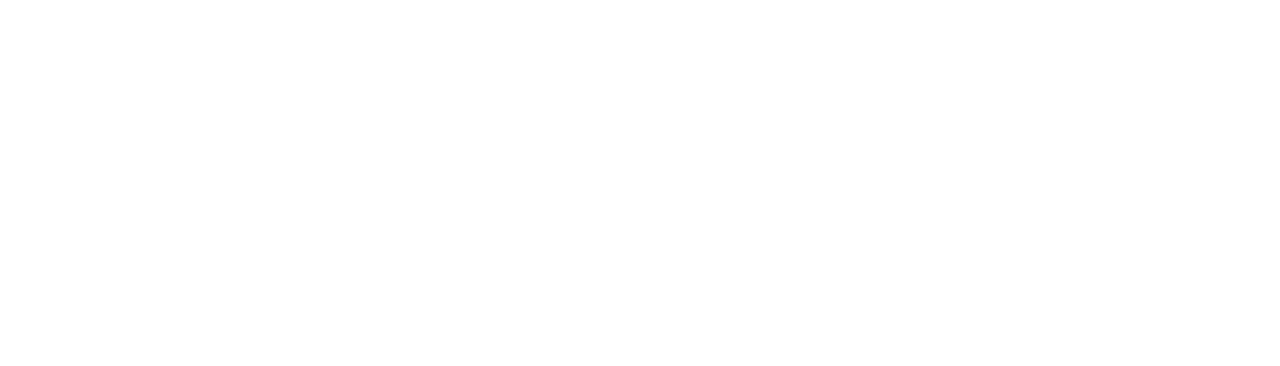
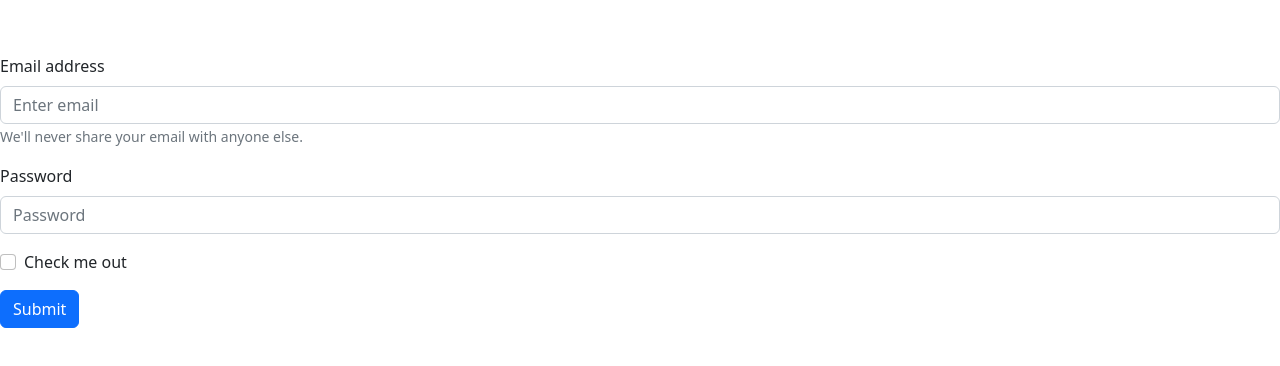
Before and after one commit to AlynaNastas/ANR-FSD-Project-5, a React (Vite) app in the folder Dental Clinic/: page / in a window 1280 px wide. Before the commit this address had no page. Shown: the part 138-504 px from the top of the page. Built offline with nearby package versions, Linux system fonts and the light colour scheme.

Commit message:
feat: Login basic structure without css

```diff
--- /dev/null
+++ b/Dental Clinic/src/layout/login/Login.css
@@ -0,0 +1,4 @@
+.boody{
+    margin-top: 15%;
+
+}
--- a/Dental Clinic/src/layout/login/Login.jsx
+++ b/Dental Clinic/src/layout/login/Login.jsx
@@ -1,6 +1,33 @@
+import Button from 'react-bootstrap/Button';
+import Form from 'react-bootstrap/Form';
+import Container from 'react-bootstrap/Form'
+import './Login.css'
+
 
 export const Login = () => {
   return (
-    <div>Login</div>
-  )
+    <Container className='boody'>
+    <Form>
+      <Form.Group className="mb-3" controlId="formBasicEmail">
+        <Form.Label>Email address</Form.Label>
+        <Form.Control type="email" placeholder="Enter email" />
+        <Form.Text className="text-muted">
+          We'll never share your email with anyone else.
+        </Form.Text>
+      </Form.Group>
+
+      <Form.Group className="mb-3" controlId="formBasicPassword">
+        <Form.Label>Password</Form.Label>
+        <Form.Control type="password" placeholder="Password" />
+      </Form.Group>
+      <Form.Group className="mb-3" controlId="formBasicCheckbox">
+        <Form.Check type="checkbox" label="Check me out" />
+      </Form.Group>
+      <Button variant="primary" type="submit">
+        Submit
+      </Button>
+    </Form>
+    </Container>
+
+  );
 }
--- a/Dental Clinic/src/mainapp/MainApp.jsx
+++ b/Dental Clinic/src/mainapp/MainApp.jsx
@@ -1,5 +1,6 @@
 import { Route, Routes } from "react-router-dom"
 import { Home } from "../layout/home/Home"
+import { Login } from "../layout/login/Login"
 
 
 
@@ -8,6 +9,7 @@ return (
     <>
     <Routes>
     <Route path= '/home' element={<Home/>}/>
+    <Route path= '/' element={<Login/>}/>
     </Routes>
     </>
 )
```
